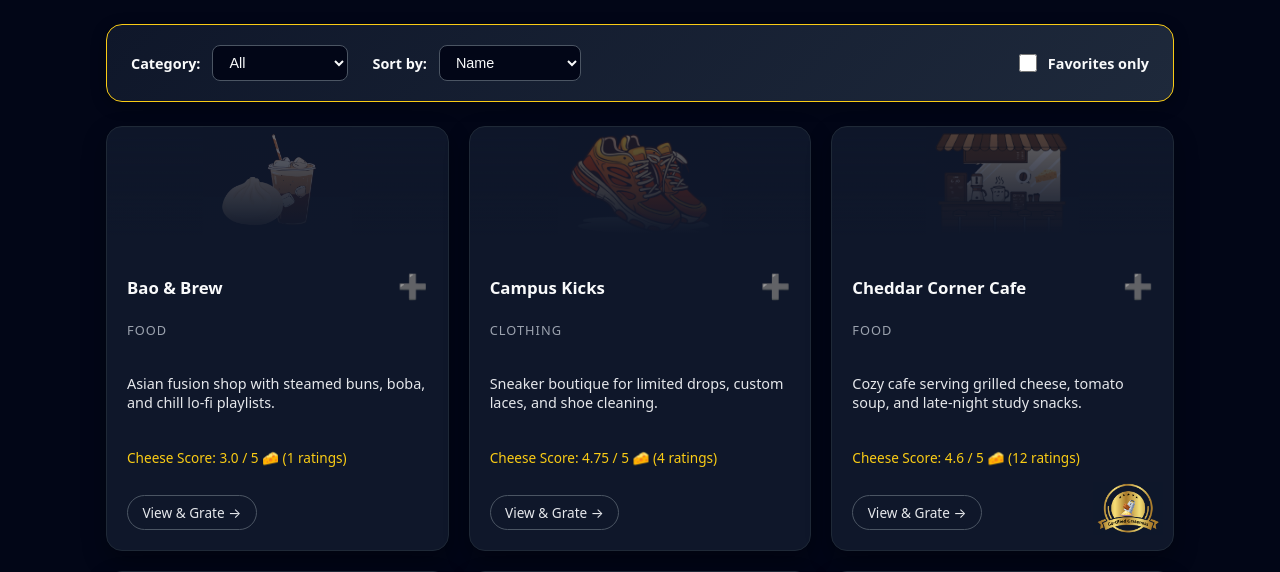
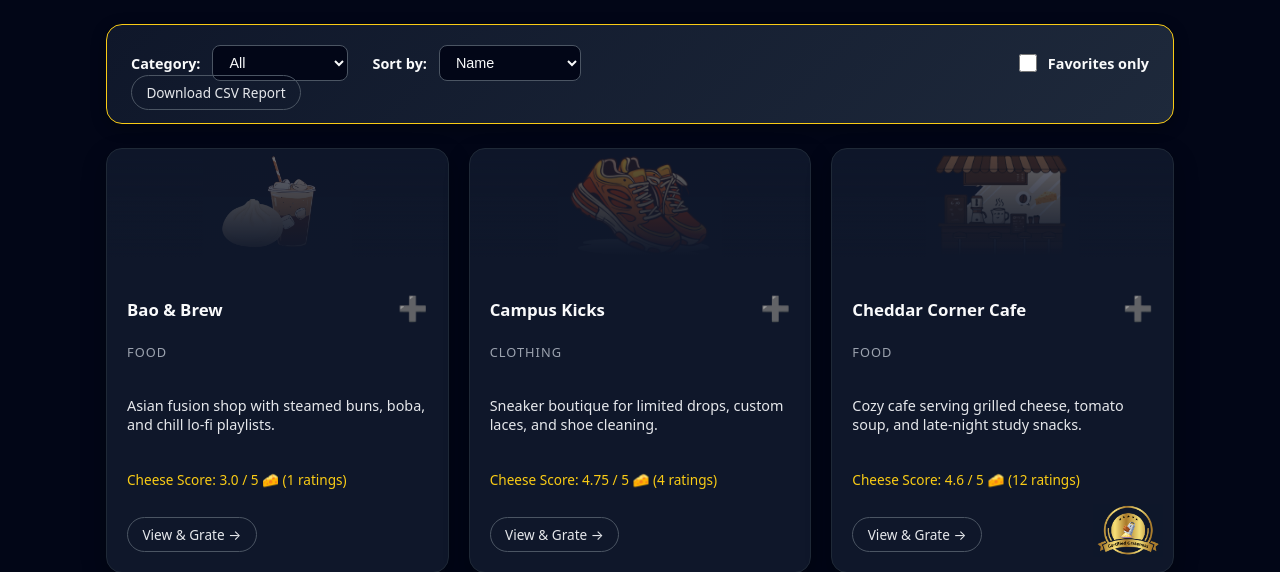
Before and after one commit to Aayush-Gupta-1/GrateMy, a Flask app: page /discover in a window 1280 px wide. Shown: the part 58-630 px from the top of the page. Run offline with Flask 3, Linux system fonts and the light colour scheme.

Commit message:
added csv report

```diff
--- a/app.py
+++ b/app.py
@@ -4,11 +4,14 @@ from flask import (
     request,
     redirect,
     url_for,
-    session
+    session,
+    Response
 )
 import json  # lets us read and write JSON files
 import os  # lets us work with file paths
 import re  # lets us check text patterns (like usernames and passwords)
+import csv  # lets us build CSV files
+import io  # lets us build the CSV file in memory before sending it
 from werkzeug.security import generate_password_hash, check_password_hash  # tools to safely hash and check passwords
 
 app = Flask(__name__)  # create the Flask app
@@ -212,6 +215,48 @@ def discover():
         favorites_only=favorites_only,
     )
 
+
+@app.route("/discover/download-csv")
+def download_csv():
+    """Build a CSV report of all businesses and send it as a file download."""
+    businesses = load_json(BUSINESSES_FILE, [])  # get all the businesses
+
+    output = io.StringIO()  # a text buffer to build the CSV in memory
+    writer = csv.writer(output)
+
+    # header row
+    writer.writerow([
+        "ID",
+        "Name",
+        "Category",
+        "Description",
+        "Average Rating",
+        "Number of Ratings",
+        "Favorite",
+    ])
+
+    # one row per business
+    for b in businesses:
+        writer.writerow([
+            b.get("id", ""),
+            b.get("name", ""),
+            b.get("category", ""),
+            b.get("description", ""),
+            b.get("avg_rating", ""),
+            b.get("ratings_count", ""),
+            "Yes" if b.get("favorite") else "No",
+        ])
+
+    csv_data = output.getvalue()
+
+    # send it back as a downloadable CSV file
+    return Response(
+        csv_data,
+        mimetype="text/csv",
+        headers={"Content-Disposition": "attachment; filename=business_report.csv"},
+    )
+
+
 @app.route("/business/<int:biz_id>", methods=["GET", "POST"])
 def business_detail(biz_id):
     """Show one business, its reviews, and let user submit a new cheese rating."""
--- a/templates/discover.html
+++ b/templates/discover.html
@@ -57,6 +57,10 @@
                 Favorites only
             </label>
         </form>
+
+        <a href="{{ url_for('download_csv') }}" class="secondary-button">
+            Download CSV Report
+        </a>
     </section>
 
     <section class="cards-grid">
```
